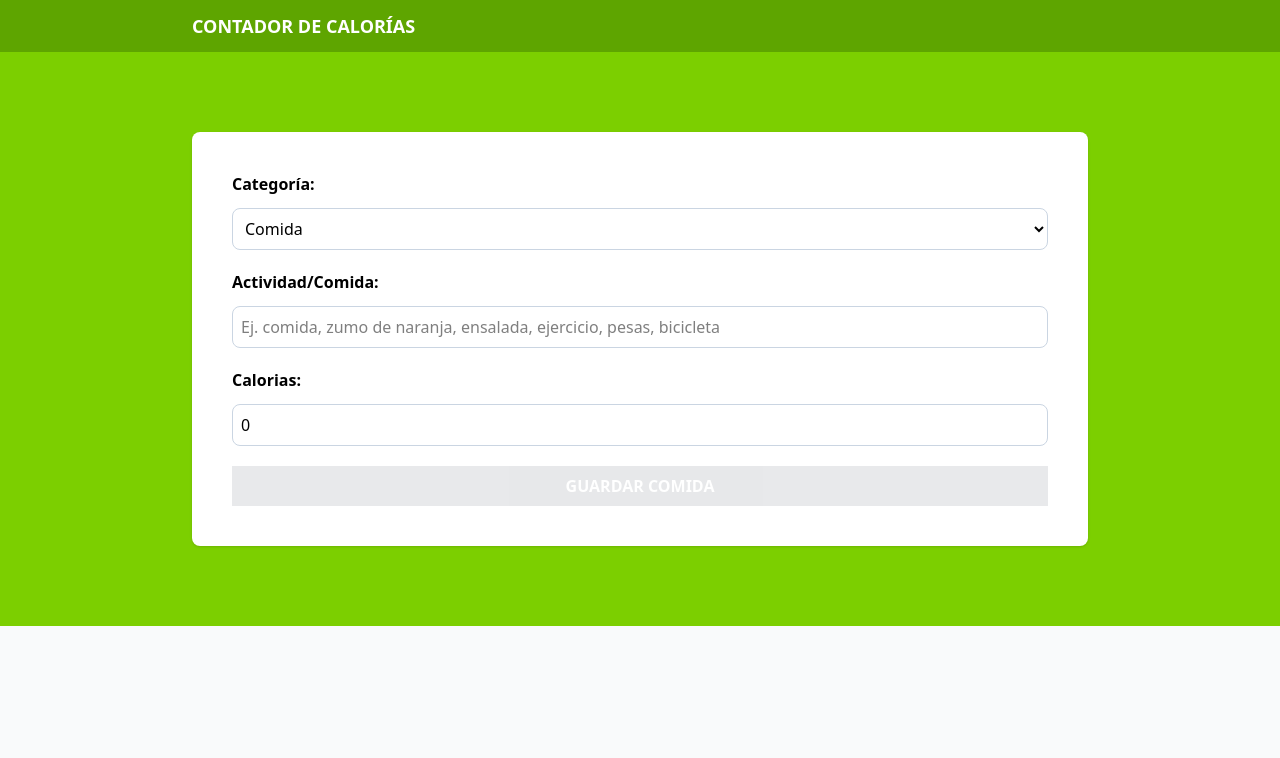
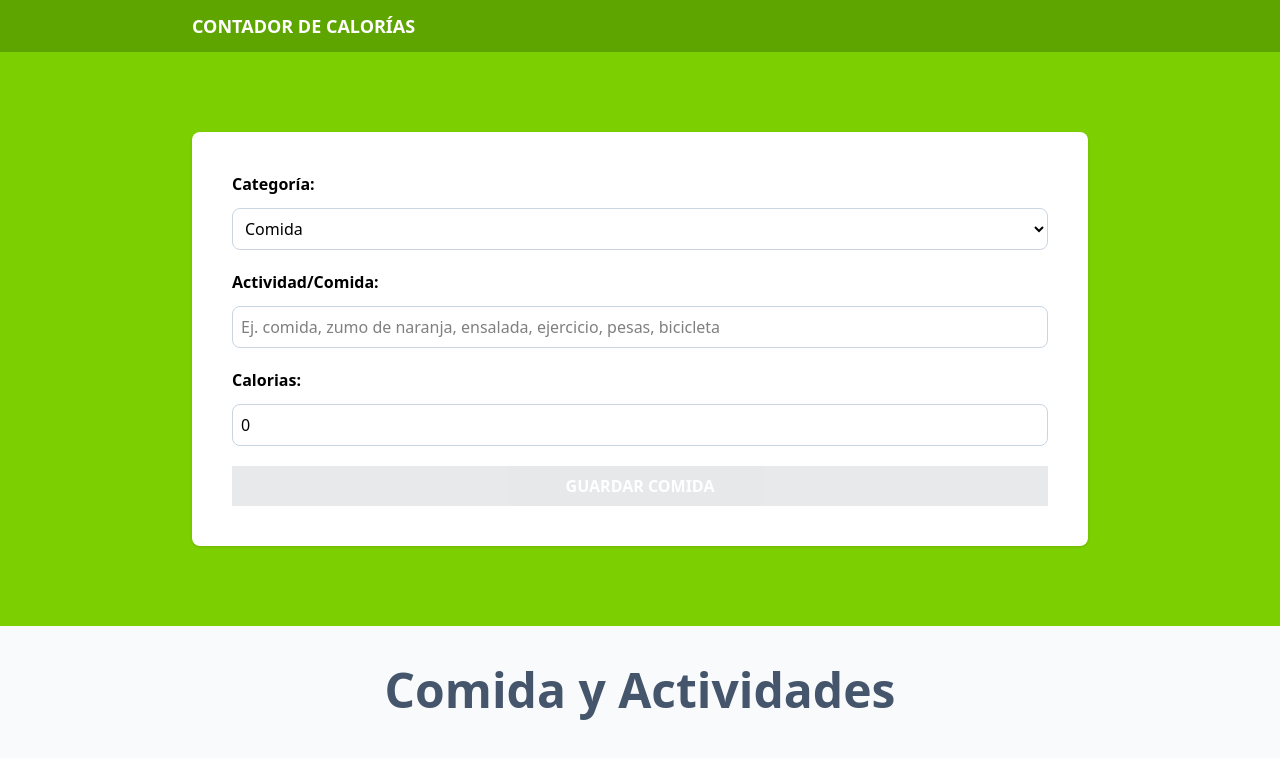
Before and after one commit to lxstik/proyecto-contador-de-calorias, a React (Vite) app: page / in a window 1280 px wide. Shown: the top 758 px of the page. Built offline with nearby package versions, Linux system fonts and the light colour scheme.

Commit message:
actividades

```diff
--- a/package.json
+++ b/package.json
@@ -13,13 +13,15 @@
     "@tailwindcss/vite": "^4.1.18",
     "react": "^19.2.0",
     "react-dom": "^19.2.0",
-    "tailwindcss": "^4.1.18"
+    "tailwindcss": "^4.1.18",
+    "uuid": "^13.0.0"
   },
   "devDependencies": {
     "@eslint/js": "^9.39.1",
     "@types/node": "^24.10.1",
     "@types/react": "^19.2.5",
     "@types/react-dom": "^19.2.3",
+    "@types/uuid": "^10.0.0",
     "@vitejs/plugin-react-swc": "^4.2.2",
     "eslint": "^9.39.1",
     "eslint-plugin-react-hooks": "^7.0.1",
--- a/src/App.tsx
+++ b/src/App.tsx
@@ -1,10 +1,12 @@
 import Form from "./components/Form"
 import { useReducer } from "react"
 import { activityReducer, initialState } from "./reducers/activity-reducer"
+import ActivityList from "./components/ActivityList"
 
 function App() {
 
   const [state, dispatch] = useReducer(activityReducer, initialState)
+
 
   return (
     <>
@@ -24,6 +26,13 @@
           />
         </div>
       </section>
+
+      <section className="p-10 mx-auto max-w-4xl">
+        <ActivityList
+          activities={state.activities}
+
+        />
+      </section>
     </>
   )
 }
--- /dev/null
+++ b/src/components/ActivityList.tsx
@@ -0,0 +1,40 @@
+import type { Activity } from '../types'
+import { categories } from '../data/categories'
+import { useMemo } from 'react'
+
+type ActivityListProps = {
+    activities: Activity[]
+}
+
+export default function ActivityList({activities}: ActivityListProps) {
+    const categoryName = useMemo(()  =>
+        (category: Activity['category']) =>
+            categories.map(cat => cat.id === category ? cat.name : ''),
+    [activities])
+
+
+    return (
+    <>
+        <h2 className='text-5xl font-bold text-slate-600 text-center'>Comida y Actividades</h2>
+
+        {activities.map(activity=>(
+            <div key={activity.id} className="px-5 py-10 bg-white mt-5 flex justify-between">
+                <div className="space-y-2 relative">
+                    <p className=
+                        {`absolute -top-8 -left-8 px-10 py-2 text-white uppercase font-bold ${activity.category === 1 ? 'bg-lime-500' : 'bg-orange-500'}`}
+                    >{categoryName(+activity.category)}</p>
+                    <p className="text-4xl font-bold pt-5">{activity.name}</p>
+                    <p className="font-black text-4-xl text-lime-500">
+                        {activity.calories} {''}
+                        <span>Calorias</span>
+                    </p>
+                </div>
+
+                <div>
+
+                </div>
+            </div>
+        ))}
+    </>
+  )
+}
--- a/src/components/Form.tsx
+++ b/src/components/Form.tsx
@@ -1,5 +1,6 @@
 import { categories } from "../data/categories"
 import { useState } from "react"
+import { v4 as uuidv4 } from "uuid"
 import type { ChangeEvent, Dispatch, FormEvent } from "react"
 import type { Activity } from "../types"
 import type { ActivityActions } from "../reducers/activity-reducer"
@@ -8,13 +9,16 @@
     dispatch: Dispatch<ActivityActions>
 }
 
+const initialState: Activity = {
+    id: uuidv4(),
+    category: 1,
+    name: '',
+    calories: 0
+}
+
 export default function Form({dispatch} : FormProps) {
 
-    const [activity, setActivity] = useState<Activity>({
-        category: 1,
-        name: '',
-        calories: 0
-    })
+    const [activity, setActivity] = useState<Activity>(initialState)
 
 
     const handleChange = (e: ChangeEvent<HTMLSelectElement> | ChangeEvent<HTMLInputElement>) => {
@@ -24,6 +28,8 @@
             ...activity,
             [e.target.id]: isNumberField ? +e.target.value : e.target.value
         })
+
+
     }
 
     const isValidField = () =>{
@@ -34,6 +40,11 @@
     const handleSubmit = (e: FormEvent<HTMLFormElement>) =>{
         e.preventDefault()
         dispatch({type: 'save-activity', payload: {newActivity: activity}})
+
+        setActivity({
+            ...initialState,
+            id: uuidv4()
+        })//reinicio del formulario
     }
 
     return (
--- a/src/types/index.ts
+++ b/src/types/index.ts
@@ -4,6 +4,7 @@
 }
 
 export type Activity = {
+    id: string,
     category: number,
     name: string,
     calories: number
```
Also changed, not shown: 1 other file (tests, documents, lock files or other folders).
